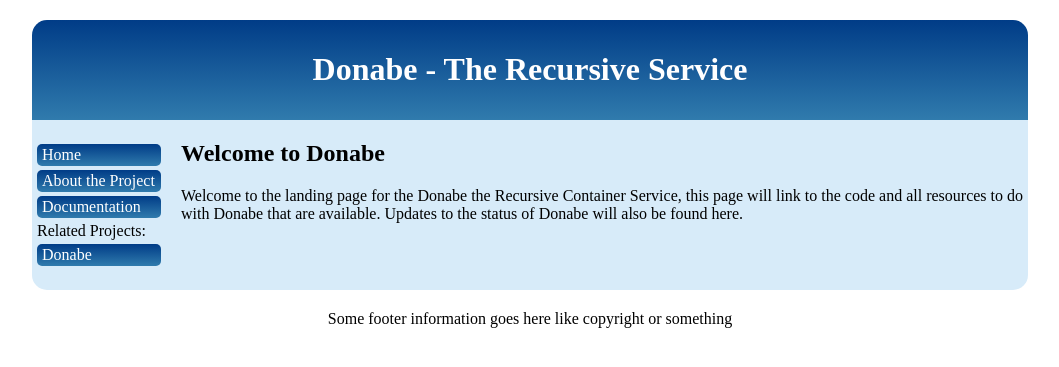
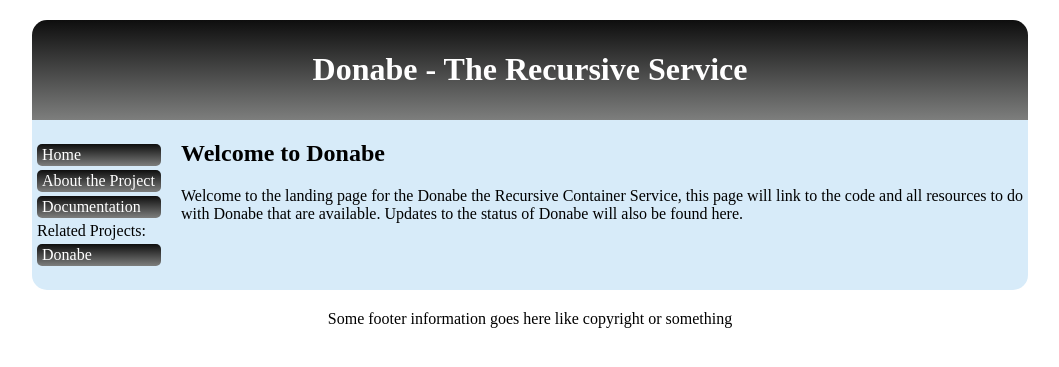
Before and after one commit to CiscoSystems/donabe, a Jekyll site: the page built from index.html, in a window 1280 px wide. Shown: the top 367 px of the page, without its empty margins (110-1169 px from the left). Built offline with Jekyll 4.4.1, drawn with Linux system fonts in a browser that asks for light colours.

Commit message:
Updated the color scheme for the donabe site

```diff
--- a/css/style.css
+++ b/css/style.css
@@ -8,8 +8,8 @@ body {
 #header {
   margin-top: 20px;
   padding: 10px;
-  background: linear-gradient(to bottom, #003c87 0%,#307bad 100%);
-  background: -webkit-linear-gradient(top, #003c87 0%,#307bad 100%);
+  background: linear-gradient(to bottom, #0e0e0e 0%,#7d7e7d 100%);
+  background: -webkit-linear-gradient(top, #0e0e0e 0%,#7d7e7d 100%);
   border-radius: 15px 15px 0px 0px;
   text-align:center;
   color: white;
@@ -37,8 +37,8 @@ body {
 #nav li {
   padding: 2px 5px 2px 5px;
   margin: 4px 0px;
-  background: linear-gradient(to bottom, #003c87 0%,#307bad 100%);
-  background: -webkit-linear-gradient(top, #003c87 0%,#307bad 100%);
+  background: linear-gradient(to bottom, #0e0e0e 0%,#7d7e7d 100%);
+  background: -webkit-linear-gradient(top, #0e0e0e 0%,#7d7e7d 100%);
   border-radius: 5px;
   color: white;
 }
```
